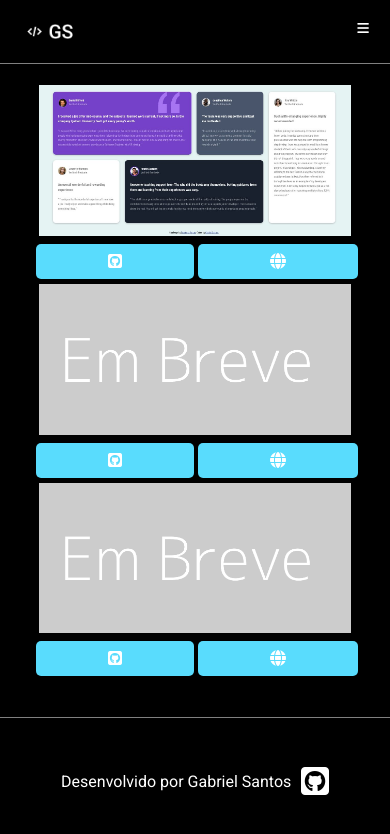
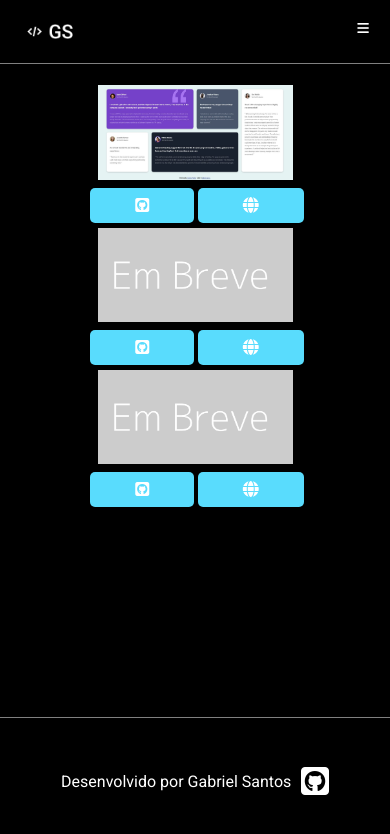
Before and after one commit to Saintsbsg/Portifolio, a React (Create React App) app: page /projects in a window 390 px wide. Shown: the top 834 px of the page. Built offline with nearby package versions, Linux system fonts and the light colour scheme.

Commit message:
correção bug de layout

```diff
--- a/src/pages/Projects/Projects.css
+++ b/src/pages/Projects/Projects.css
@@ -77,11 +77,27 @@ i{
 
     .projects-content img{
         max-width: 60%;
+        max-height: 20vh;
+        margin-top: 5px;
+
+    }
+}
+
+
+@media screen and (max-width: 430px){
+    .btn{
+        padding: .5em 2.8em;
+    }
+
+    .projects-content img{
+        max-width: 50%;
         max-height: 70vh;
         margin-top: 5px;
 
     }
 }
+
+
 
 @media screen and (min-width: 780px) {
     .projects-container{
```
